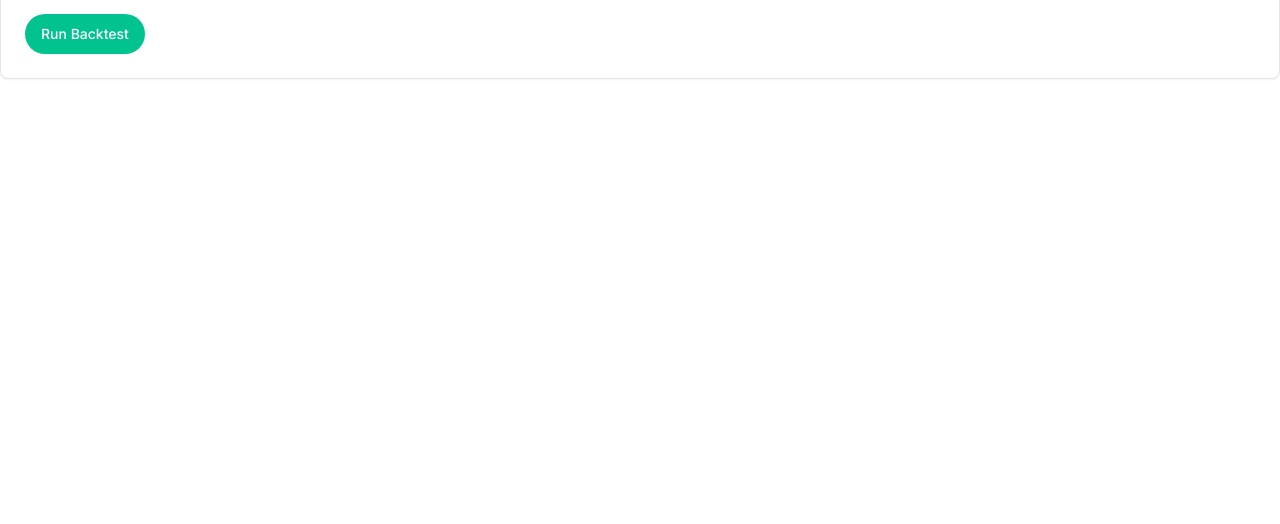
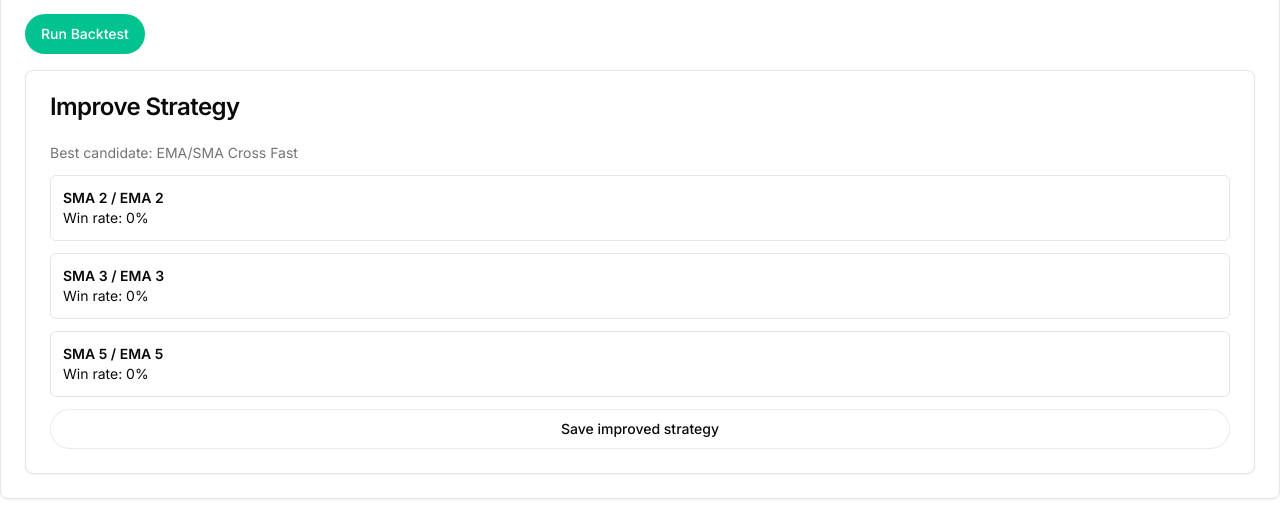
Before and after one commit to toxitrade/toxitrade-1, a Next.js app: page / in a window 1280 px wide. Both pictures are taken after a click on the radio button "Analisys". Shown: the part 171-695 px from the top of the page. Built offline with nearby package versions, Linux system fonts and the light colour scheme; no server answers.

Commit message:
feat: add improved strategy panel

```diff
--- a/components/analysis/backtest-runner.tsx
+++ b/components/analysis/backtest-runner.tsx
@@ -3,6 +3,7 @@
 import { useState } from 'react';
 import { Button } from '@/components/ui/button';
 import { Card, CardContent, CardHeader, CardTitle } from '@/components/ui/card';
+import { ImproveStrategyPanel } from '@/components/analysis/improve-strategy-panel';
 import { runBacktest } from '@/lib/strategies/backtest';
 import { fixtureCandles } from '@/lib/strategies/candles';
 import type { StrategyId } from '@/store/strategies';
@@ -70,6 +71,7 @@ export function BacktestRunner() {
             </div>
           </div>
         )}
+        <ImproveStrategyPanel />
       </CardContent>
     </Card>
   );
--- /dev/null
+++ b/components/analysis/improve-strategy-panel.tsx
@@ -0,0 +1,47 @@
+'use client';
+
+import { Button } from '@/components/ui/button';
+import { Card, CardContent, CardHeader, CardTitle } from '@/components/ui/card';
+import { optimizeStrategy } from '@/lib/strategies/optimizer';
+import { fixtureCandles } from '@/lib/strategies/candles';
+import { STRATEGY_NAMES } from '@/lib/strategies/types';
+import type { StrategyId } from '@/store/strategies';
+
+const CANDIDATES = [
+  { smaPeriod: 2, emaPeriod: 2 },
+  { smaPeriod: 3, emaPeriod: 3 },
+  { smaPeriod: 5, emaPeriod: 5 },
+];
+
+export function ImproveStrategyPanel() {
+  const optimized = optimizeStrategy({
+    strategyId: 'fast-ema-sma-cross',
+    baseParams: CANDIDATES[0],
+    candidates: CANDIDATES,
+    candles: fixtureCandles(),
+  });
+
+  return (
+    <Card>
+      <CardHeader>
+        <CardTitle>Improve Strategy</CardTitle>
+      </CardHeader>
+      <CardContent className="space-y-3">
+        <div className="text-sm text-muted-foreground">
+          Best candidate: {STRATEGY_NAMES['fast-ema-sma-cross']}
+        </div>
+        {optimized.map((item, index) => (
+          <div key={index} className="rounded-md border p-3 text-sm">
+            <div className="font-semibold">
+              SMA {'smaPeriod' in item.params ? item.params.smaPeriod : '--'} / EMA {'emaPeriod' in item.params ? item.params.emaPeriod : '--'}
+            </div>
+            <div>Win rate: {Math.round(item.result.winRate * 100)}%</div>
+          </div>
+        ))}
+        <Button variant="outline" className="w-full">
+          Save improved strategy
+        </Button>
+      </CardContent>
+    </Card>
+  );
+}
```
